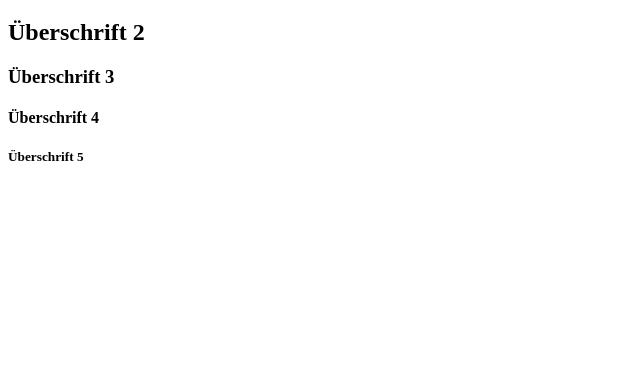
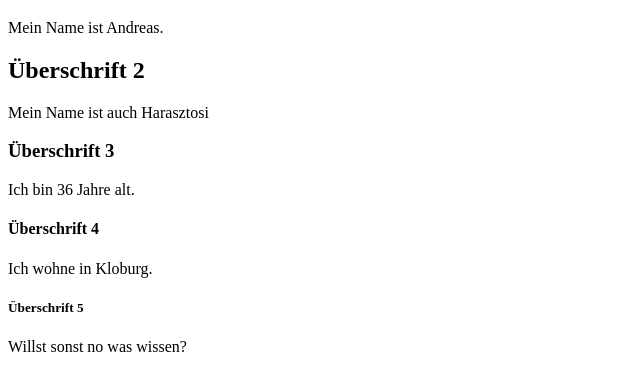
Before and after one commit to TanjaKunz/FSWD70-HTML5-DAY01-Kunz-Harasztosi, a plain HTML site: page index.html in a window 1280 px wide. Shown: the part 61-452 px from the top of the page, without its empty margins (0-640 px from the left). Drawn offline with Linux system fonts and the light colour scheme.

Commit message:
jeweils zu 5 Überschriften 5 Absätze hinzugefügt

```diff
--- a/index.html
+++ b/index.html
@@ -5,10 +5,15 @@
 </head>
 <body>
 	<h1>Überschrift 1</h1>
+		<p>Mein Name ist Andreas.</p>
 	<h2>Überschrift 2</h2>
+		<p>Mein Name ist auch Harasztosi</p>
 	<h3>Überschrift 3</h3>
+		<p>Ich bin 36 Jahre alt.</p>
 	<h4>Überschrift 4</h4>
+		<p>Ich wohne in Kloburg.</p>
 	<h5>Überschrift 5</h5>
+		<p>Willst sonst no was wissen?</p>
 
 </body>
 </html>
```
